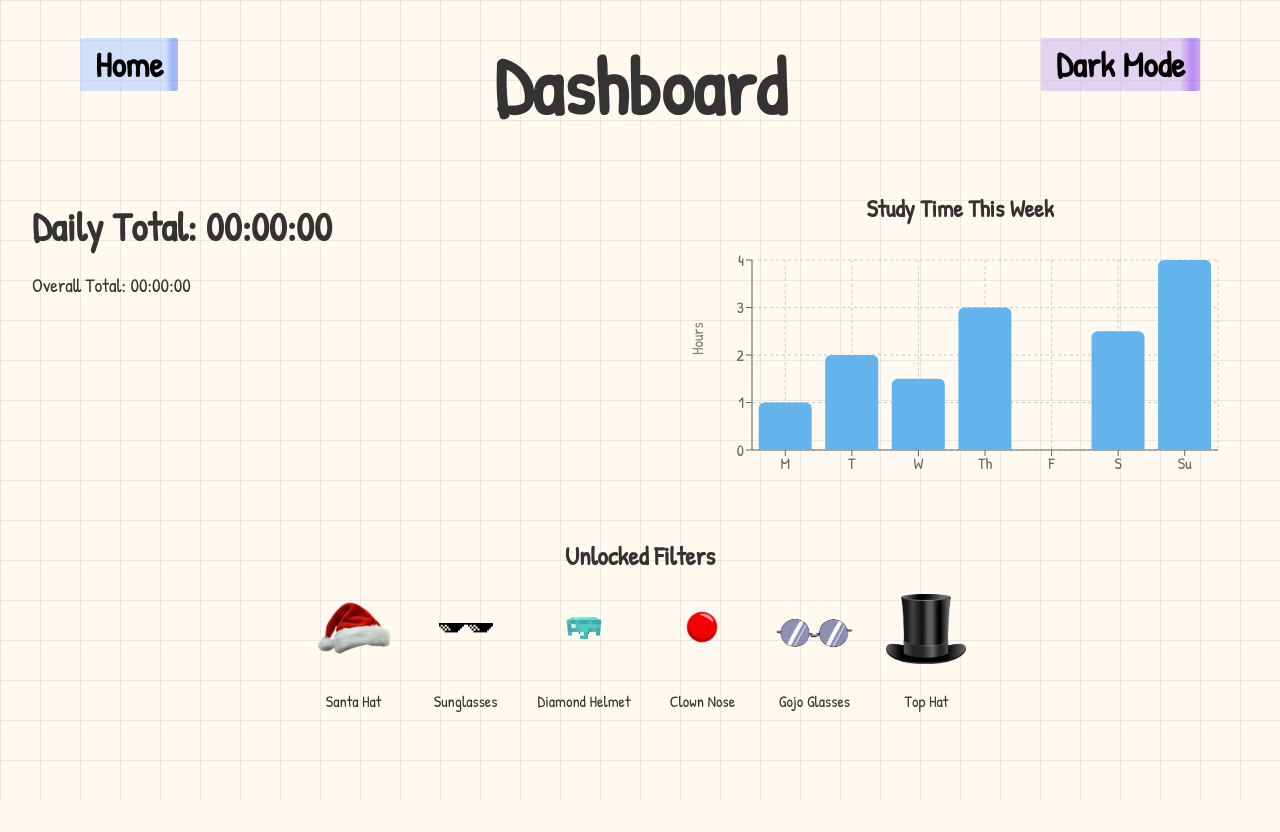
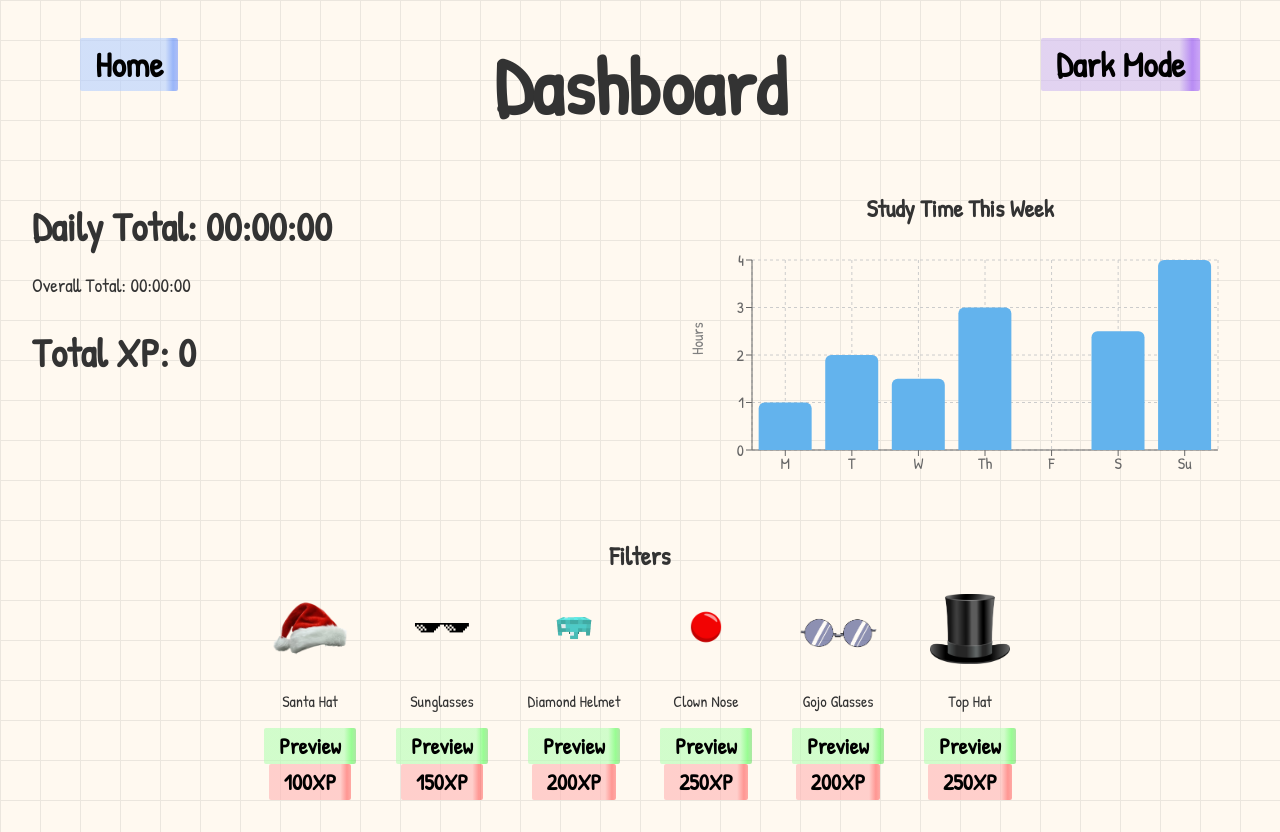
Before and after one commit to sidblwl/bitcamp2025, a React (Create React App) app in the folder gamify_study/: page /dashboard in a window 1280 px wide. Before the commit the page ends 800 px from the top, so only its background shows below. Built offline with nearby package versions, Linux system fonts and the light colour scheme; a web font is replaced by a local one.

Commit message:
finished Dashboard UI

```diff
--- a/gamify_study/src/App.css
+++ b/gamify_study/src/App.css
@@ -101,7 +101,7 @@ body.dark {
 .dailyTotal-btn {
   margin-bottom: 30px;
   margin-top: 5px;
-  margin-left: 70px;
+  margin-left: 110px;
 }
 
 .totalXP-btn {
@@ -530,3 +530,7 @@ button{
   height: 80px;
   object-fit: contain;
 }
+
+.filterOption-btn{
+  font-size: 1.4rem;
+}
--- a/gamify_study/src/components/Dashboard.js
+++ b/gamify_study/src/components/Dashboard.js
@@ -56,6 +56,7 @@ function Dashboard() {
         <div className="dashboard-stats">
           <h1 className="big-header">Daily Total: {formatTime(dailyTotal)}</h1>
           <p>Overall Total: {formatTime(overallTime)}</p>
+          <h1 className="big-header">Total XP: {dailyXP}</h1>
         </div>
 
         <div className="dashboard-graph">
@@ -82,12 +83,26 @@ function Dashboard() {
 
       {/* Filter Gallery */}
       <div className="dashboard-gallery">
-        <h2>Unlocked Filters</h2>
+        <h2>Filters</h2>
         <div className="filter-gallery">
           {filterImages.map((filter, idx) => (
             <div className="filter-item" key={idx}>
               <img src={filter.src} alt={filter.name} />
               <p>{filter.name}</p>
+              <button className="filterOption-btn green-btn" onClick={async () => {
+                try {
+                  await fetch("http://localhost:5001/reset-pause-state", {
+                    method: 'POST'
+                  });
+                } catch (err) {
+                  console.error("❌ Error syncing pause state with backend:", err);
+                }
+              }}>
+                Preview
+              </button>
+              <button className="filterOption-btn red-btn">
+                {filter.requiredXP + "XP"}
+              </button>
             </div>
           ))}
         </div>
```
Also changed, not shown: 1 other file (tests, documents, lock files or other folders).
